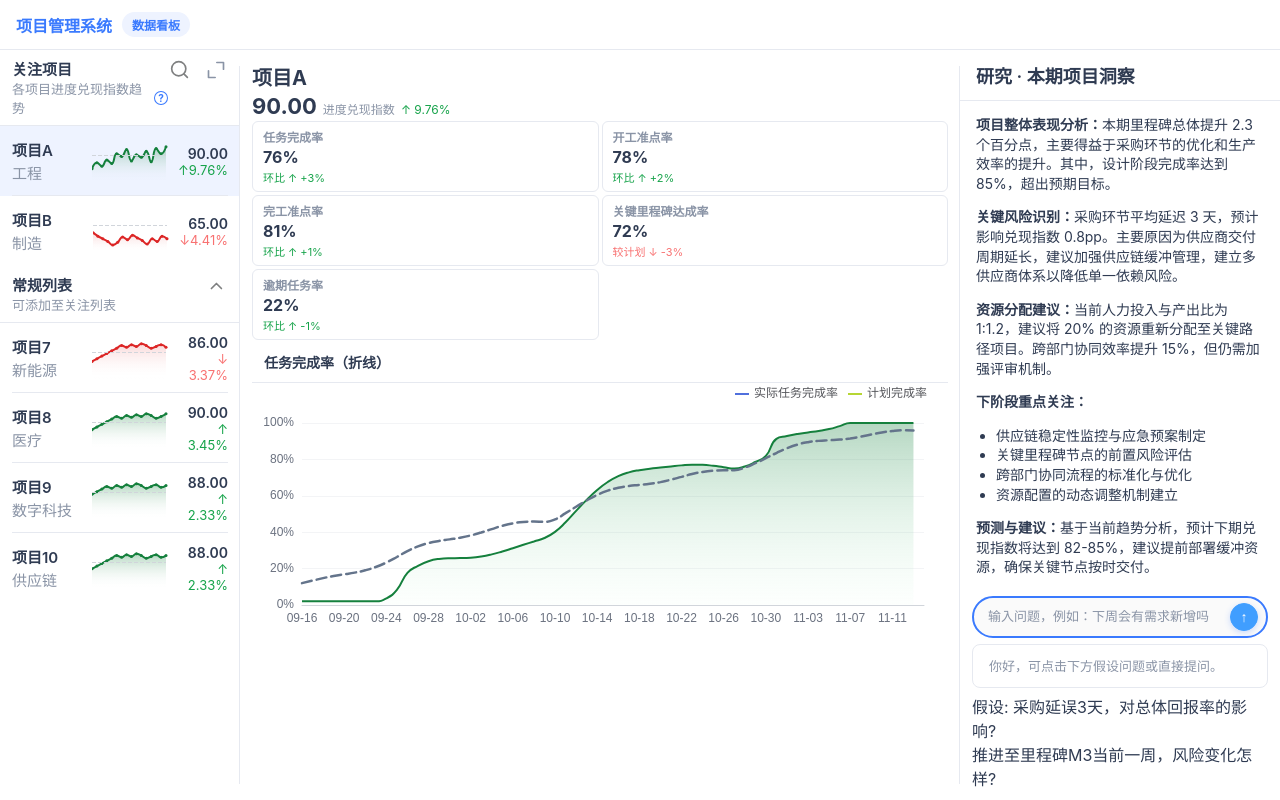
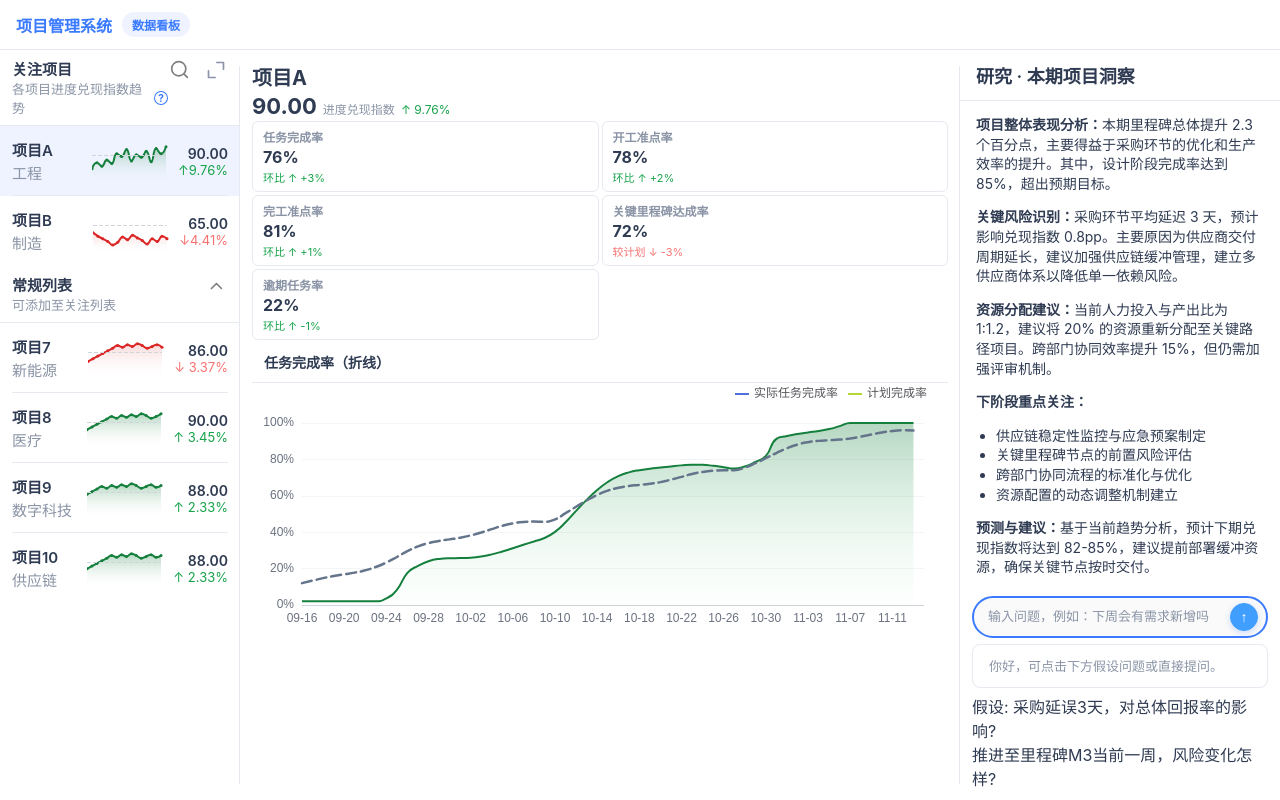
Before and after one commit to Soulcool22/dashboard-vue, a Vue app: page / in a window 1280 px wide. Built offline with nearby package versions, Linux system fonts and the light colour scheme; what @icon-park/vue-next would draw is missing.

Commit message:
对齐趋势图1

```diff
--- a/src/components/RegularList.vue
+++ b/src/components/RegularList.vue
@@ -52,5 +52,17 @@ function deltaText(p){ const a=p.series; const prev=a[a.length-2]; const last=a[
 </script>
 
 <style scoped>
-.wl-item { cursor: pointer; }
+.wl-item {
+  display: grid;
+  grid-template-columns: 1fr 80px auto; /* Match the grid in WatchList.vue */
+  align-items: center;
+  gap: 6px;
+  padding: 8px 12px;
+  position: relative;
+  cursor: pointer;
+}
+
+.wl-right {
+  text-align: right;
+}
 </style>
```
